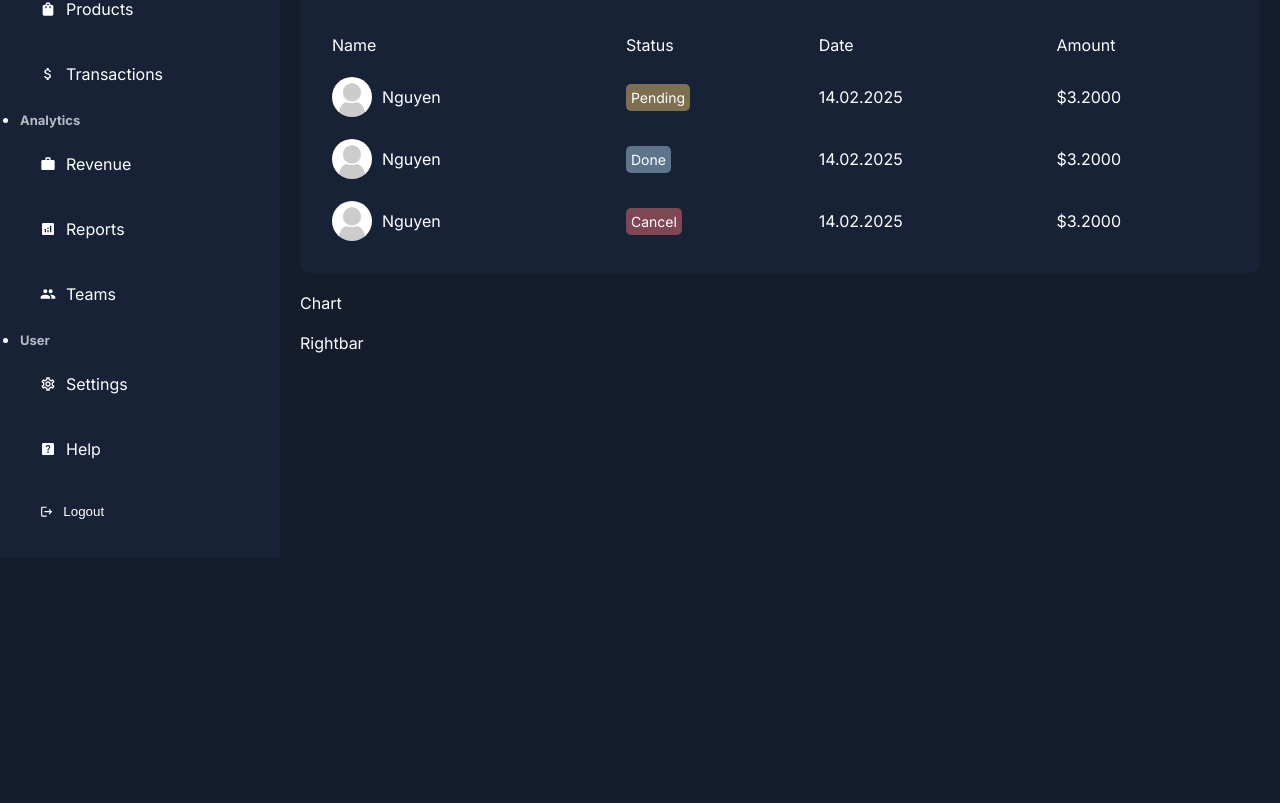
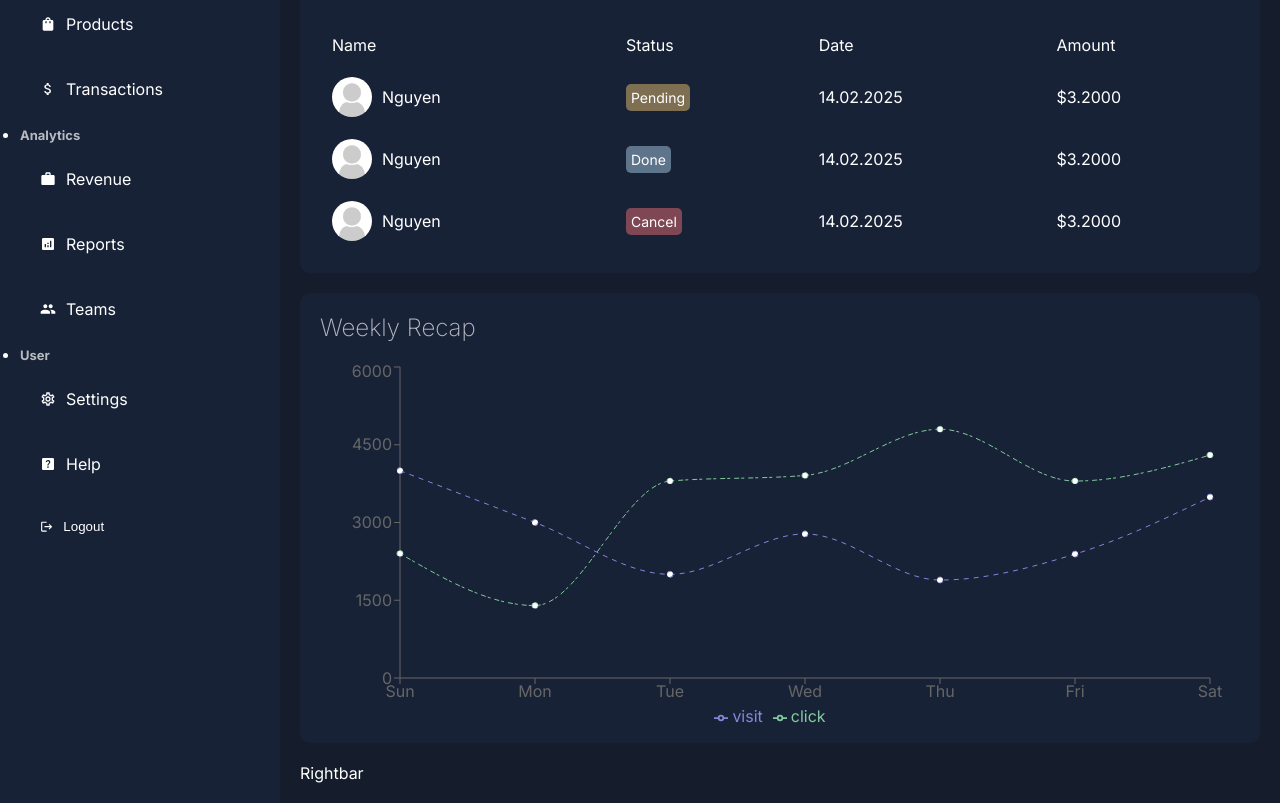
Before and after one commit to khanhnguyendev/cloud51-store-lms, a Next.js app: page /dashboard in a window 1280 px wide. Shown: the part 271-1074 px from the top of the page. Before the commit the page ends 830 px from the top, so only its background shows below. Built offline with nearby package versions, Linux system fonts and the light colour scheme.

Commit message:
UI: chart design

```diff
--- a/app/ui/dashboard/chart/chart.jsx
+++ b/app/ui/dashboard/chart/chart.jsx
@@ -1,9 +1,72 @@
-import styles from './chart.module.css';
+"use client"
+
+import styles from './chart.module.css'
+import { LineChart, Line, XAxis, YAxis, Tooltip, Legend, ResponsiveContainer } from 'recharts';
+
+const data = [
+  {
+    name: "Sun",
+    visit: 4000,
+    click: 2400,
+  },
+  {
+    name: "Mon",
+    visit: 3000,
+    click: 1398,
+  },
+  {
+    name: "Tue",
+    visit: 2000,
+    click: 3800,
+  },
+  {
+    name: "Wed",
+    visit: 2780,
+    click: 3908,
+  },
+  {
+    name: "Thu",
+    visit: 1890,
+    click: 4800,
+  },
+  {
+    name: "Fri",
+    visit: 2390,
+    click: 3800,
+  },
+  {
+    name: "Sat",
+    visit: 3490,
+    click: 4300,
+  },
+];
 
 const Chart = () => {
   return (
-    <div className={styles.container}>Chart</div>
-  );
-};
+    <div className={styles.container}>
+      <h2 className={styles.title}>Weekly Recap</h2>
+      <ResponsiveContainer width="100%" height="90%">
+        <LineChart
+          width={500}
+          height={300}
+          data={data}
+          margin={{
+            top: 5,
+            right: 30,
+            left: 20,
+            bottom: 5,
+          }}
+        >
+          <XAxis dataKey="name" />
+          <YAxis />
+          <Tooltip contentStyle={{background:"#151c2c", border:"none"}}/>
+          <Legend />
+          <Line type="monotone" dataKey="visit" stroke="#8884d8" strokeDasharray="5 5" />
+          <Line type="monotone" dataKey="click" stroke="#82ca9d" strokeDasharray="3 4 5 2" />
+        </LineChart>
+      </ResponsiveContainer>
+    </div>
+  )
+}
 
-export default Chart;
+export default Chart
--- a/app/ui/dashboard/chart/chart.module.css
+++ b/app/ui/dashboard/chart/chart.module.css
@@ -0,0 +1,12 @@
+.container {
+    height: 450px;
+    background-color: var(--bgSoft);
+    padding: 20px;
+    border-radius: 10px;
+  }
+
+  .title{
+    font-weight: 200;
+    color: var(--textSoft);
+    margin-bottom: 20px;
+  }
--- a/package.json
+++ b/package.json
@@ -13,7 +13,8 @@
     "next": "^14.2.22",
     "react": "18",
     "react-dom": "18",
-    "react-icons": "^4.11.0"
+    "react-icons": "^4.11.0",
+    "recharts": "^2.9.0"
   },
   "devDependencies": {
     "eslint": "8",
```
Also changed, not shown: 1 other file (tests, documents, lock files or other folders).
